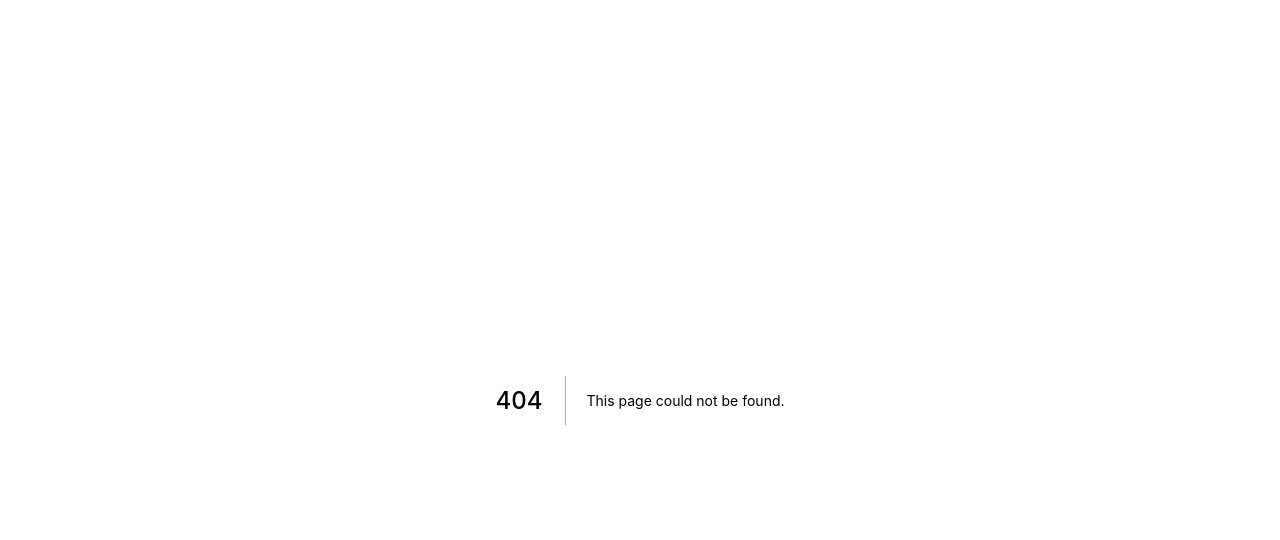
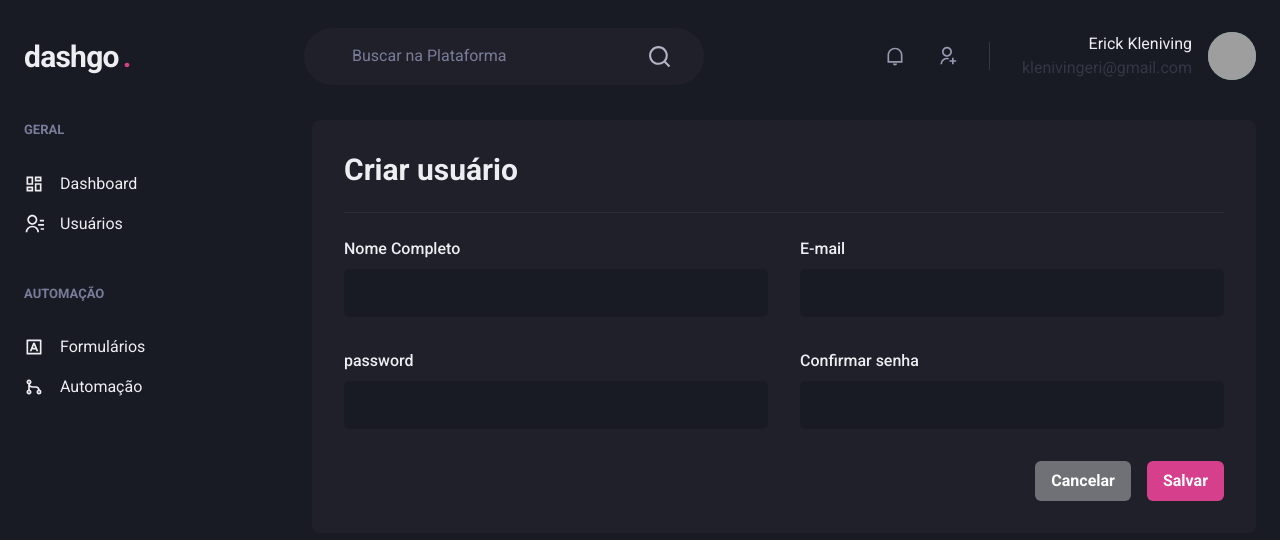
Before and after one commit to klenivingeri/Dashboard, a Next.js app: page /users/create in a window 1280 px wide. Before the commit this address had no page. Shown: the top 540 px of the page. Built offline with nearby package versions, Linux system fonts and the light colour scheme; grey boxes are pictures that could not be loaded.

Commit message:
Página: Form de usuário

```diff
--- /dev/null
+++ b/src/pages/users/create.tsx
@@ -0,0 +1,44 @@
+import { Box, Button, Divider, Flex, Heading, HStack, SimpleGrid, VStack } from "@chakra-ui/react";
+import { RiAddLine, RiPencilFill } from "react-icons/ri";
+import { Input } from "../../components/Form/Input";
+import { Header } from "../../components/Header";
+import { Heads } from "../../components/Heads";
+import { Sidebar } from "../../components/Sidebar";
+
+export default function UserCreate(){
+    return(
+        <>
+            <Heads title="Lista de Usuários"/>
+            <Box>
+                <Header />
+                <Flex w="100%" my="6" maxWidth={1400} mx="auto" px="6">
+                    <Sidebar/>
+
+                    <Box flex="1" borderRadius={8} bg="gray.800" p="8">
+                        <Heading size="lg" fontweight="normal">Criar usuário</Heading>
+                        <Divider my="6" borderColor="gray.700" />
+
+                    <VStack spacing="8">
+                        <SimpleGrid minChildWidth="240px" spacing="8" w="100%">
+                            <Input name="name" label="Nome Completo" />
+                            <Input name="email" type="email" label="E-mail" />
+                        </SimpleGrid>
+                        <SimpleGrid minChildWidth="240px" spacing="8" w="100%">
+                            <Input name="password" label="password" />
+                            <Input name="password_confirmation" type="password" label="Confirmar senha" />
+                        </SimpleGrid>
+                    </VStack>
+
+                    <Flex mt="8" justifyContent="flex-end">
+                        <HStack spacing="4">
+                            <Button colorScheme="whiteAlpha">Cancelar</Button>
+                            <Button colorScheme="pink">Salvar</Button>
+                        </HStack>
+                    </Flex>
+
+                    </Box>
+                </Flex>
+            </Box>
+        </>
+    )
+}
```
